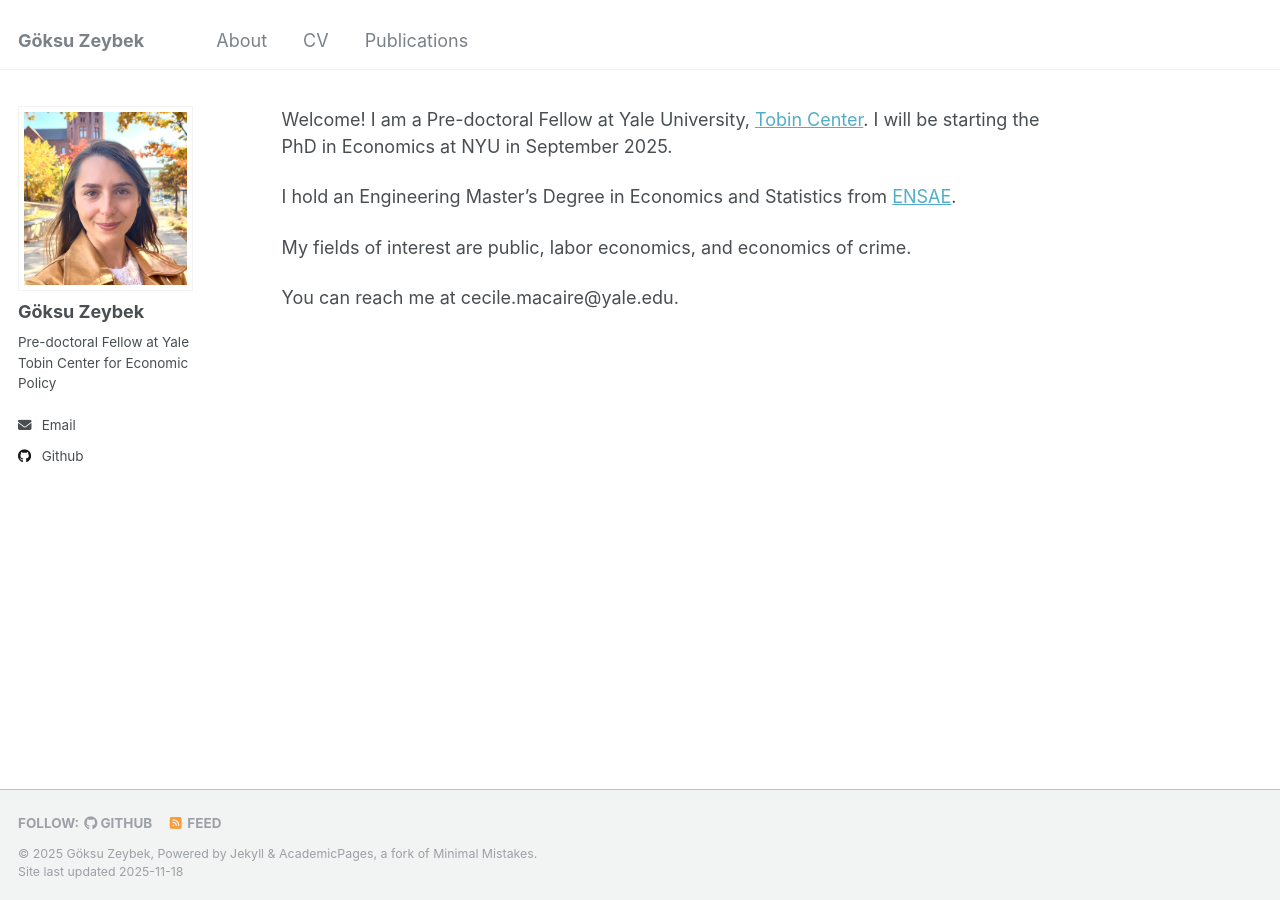
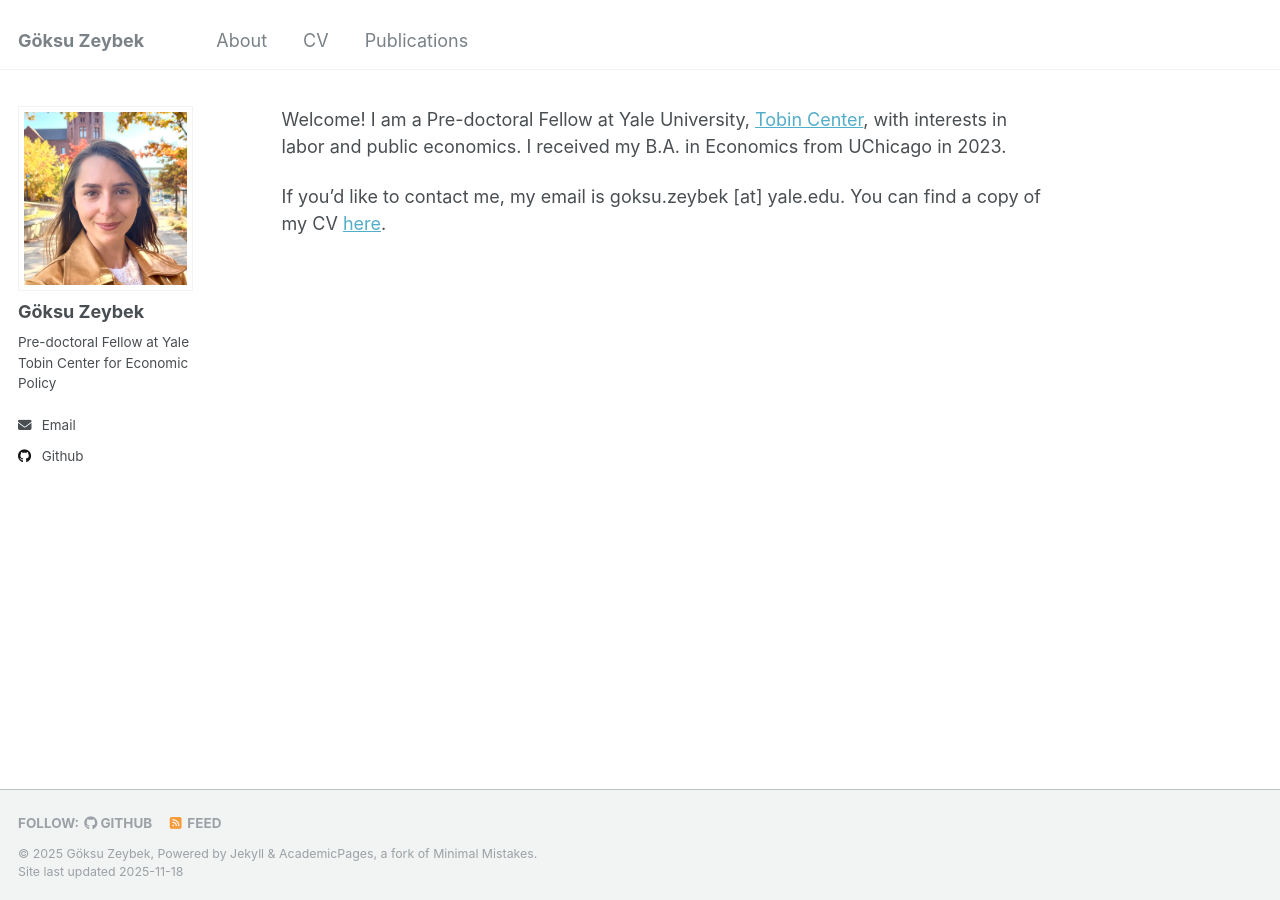
Before and after one commit to goksu-zeybek/goksu-zeybek.github.io, a Jekyll site: the page built from _pages/about.md, in a window 1280 px wide. Built offline with Jekyll 4.4.1, drawn with Linux system fonts in a browser that asks for light colours.

Commit message:
Update about.md

```diff
--- a/_pages/about.md
+++ b/_pages/about.md
@@ -8,12 +8,6 @@ redirect_from:
 
 
 
-Welcome! I am a Pre-doctoral Fellow at Yale University, [Tobin Center](https://tobin.yale.edu/). I will be starting the PhD in Economics at NYU in September 2025.
+Welcome! I am a Pre-doctoral Fellow at Yale University, [Tobin Center](https://tobin.yale.edu/), with interests in labor and public economics. I received my B.A. in Economics from UChicago in 2023.
 
-
-I hold an Engineering Master’s Degree in Economics and Statistics from [ENSAE](https://www.ensae.fr/en/education/ingenieur-ensae-program).
-
-
-My fields of interest are public, labor economics, and economics of crime.
-
-You can reach me at cecile.macaire@yale.edu.
+If you’d like to contact me, my email is goksu.zeybek [at] yale.edu. You can find a copy of my CV [here](/files/CV.pdf).
```
